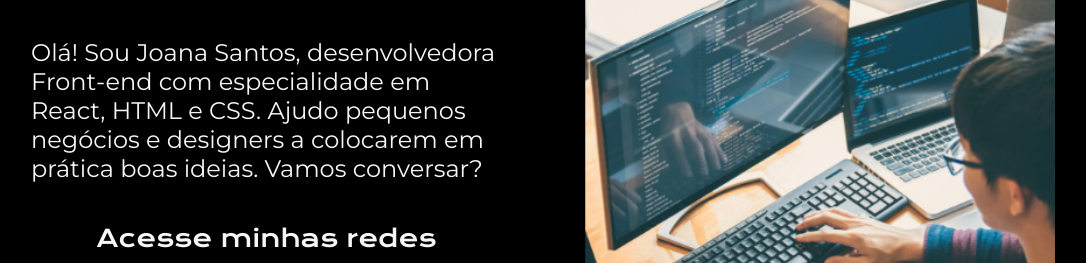
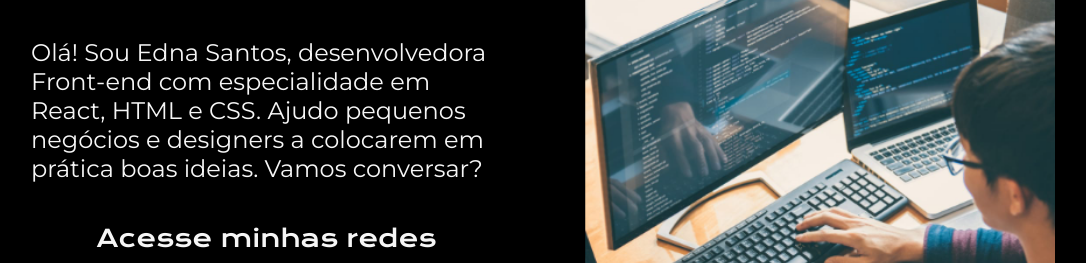
Before and after one commit to ednasantoss/primeiro-portfolio, a plain HTML site: page index.html in a window 1280 px wide. Shown: the part 301-564 px from the top of the page, without its empty margins (97-1183 px from the left). Drawn offline with nearby package versions, Linux system fonts and the light colour scheme.

Commit message:
index.html

```diff
--- a/index.html
+++ b/index.html
@@ -17,7 +17,7 @@
     <main class="apresentacao">
         <section class="apresentacao__conteudo">
             <h1 class="apresentacao__conteudo__titulo">Eleve seu negócio digital a outro nível<strong class="titulo-destaque"> com um Front-end de qualidade!</strong></h1>
-            <p class="apresentacao__conteudo__texto">Olá! Sou Joana Santos, desenvolvedora Front-end com especialidade em React, HTML e CSS. Ajudo pequenos negócios e designers a colocarem em prática boas ideias. Vamos conversar?</p>
+            <p class="apresentacao__conteudo__texto">Olá! Sou Edna Santos, desenvolvedora Front-end com especialidade em React, HTML e CSS. Ajudo pequenos negócios e designers a colocarem em prática boas ideias. Vamos conversar?</p>
             <div class="apresentacao__links">
                 <h2 class="apresentacao__links__subtitulo">Acesse minhas redes</h2>
                 <a class="apresentacao__links__navegacao" href="https://www.github.com/ednasantoss/">
```
